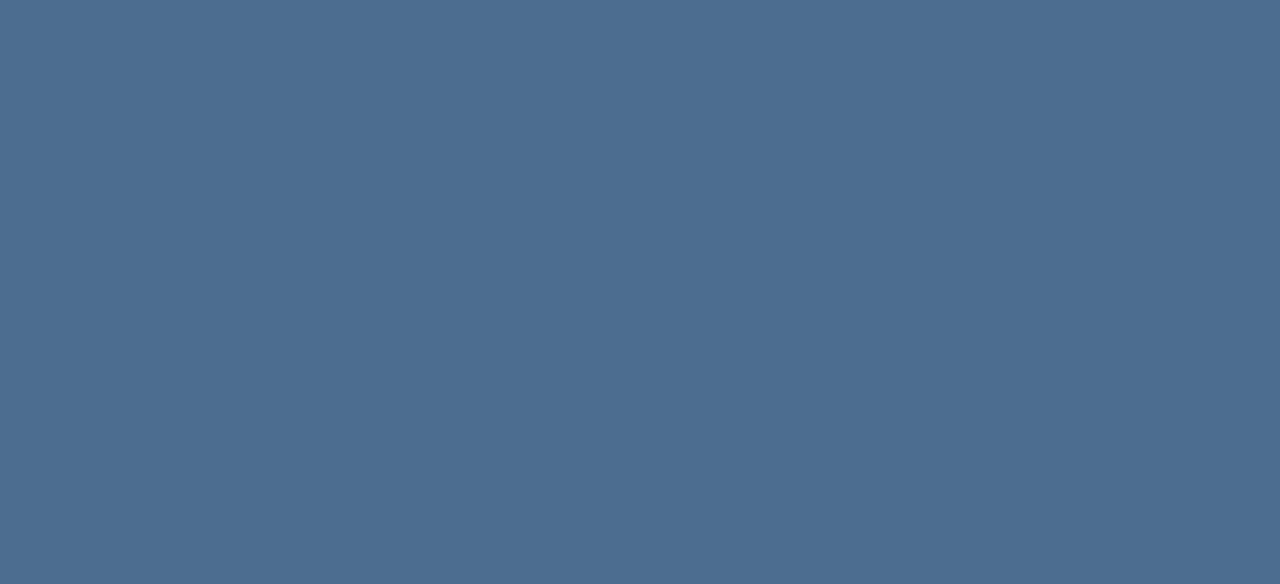
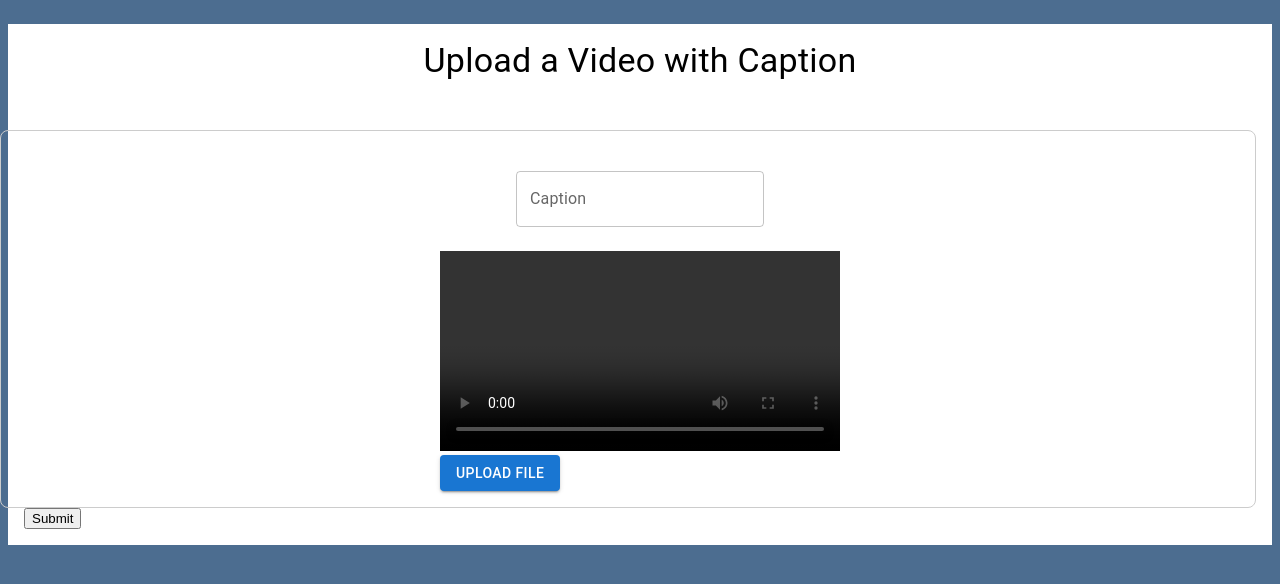
Before and after one commit to lredmo1/hack23, a React app: page /uploadContent in a window 1280 px wide. Before the commit this address had no page. Shown: the top 584 px of the page. Built offline with nearby package versions, Linux system fonts and the light colour scheme.

Commit message:
video uploads

```diff
--- a/client/App.jsx
+++ b/client/App.jsx
@@ -6,6 +6,8 @@ import UserProfile from "./containers/UserProfile";
 import DiscussionThreads from "./containers/DiscussionThreads";
 import HomePage from "./containers/HomePage";
 import LessonPost from "./components/LessonPost";
+import TeachingContainer from "./containers/TeachingContainer";
+import UploadContent from "./containers/UploadContent";
 
 const App = () => {
   return (
@@ -15,6 +17,8 @@ const App = () => {
         <Route path="/profile" element={<UserProfile />} />
         <Route path="/threads" element={<DiscussionThreads />} />
         <Route path="/lesson" element={<LessonPost />} />
+        <Route path="/teaching" element={<TeachingContainer />} />
+        <Route path="/uploadContent" element={<UploadContent />} />
       </Routes>
     </BrowserRouter>
   );
--- a/client/containers/Home.js
+++ b/client/containers/Home.js
@@ -1,29 +1,59 @@
 import React, { useState } from "react";
-import Button from 'react-bootstrap/Button';
+import Button from "react-bootstrap/Button";
 import DiscussionThreads from "./DiscussionThreads";
 import HomePage from "./HomePage";
+import { Stack } from "@mui/material";
+import { Link } from "react-router-dom";
+import UserAvatar from "../components/common/UserAvatar";
 
 const Home = () => {
   const [intro, updateIntro] = useState("insert text here");
-  const imageUrl = 'https://res.cloudinary.com/dsioshcio/image/upload/v1699583151/image_5_hpfwic.png';
+  const imageUrl =
+    "https://res.cloudinary.com/dsioshcio/image/upload/v1699583151/image_5_hpfwic.png";
 
   return (
     <div id="app">
-      <img src={imageUrl} alt="logo" />
+      <Stack
+        direction={"row"}
+        justifyContent={"space-between"}
+        alignItems={"center"}
+        spacing={2}
+      >
+        <img src={imageUrl} alt="logo" />
+
+        <Stack
+          direction={"row"}
+          justifyContent={"space-between"}
+          alignItems={"center"}
+          spacing={2}
+        >
+          <Link to="/profile" style={{color:"white", textDecoration:"none"}}>
+            <div style={{display:"flex",flexDirection:"column",justifyContent:"center",alignItems:"center"}}>
+              <UserAvatar name={"user"} />
+              <div>Profile</div>
+            </div>
+          </Link>
+        </Stack>
+      </Stack>
       <p>{intro}</p>
 
       {/* Button with color EBCD54 */}
-      <Button variant="primary" style={{ backgroundColor: "#EBCD54", width: "200px", height: "200px" }}>
+      <Button
+        variant="primary"
+        style={{ backgroundColor: "#EBCD54", width: "200px", height: "200px" }}
+      >
         LEARN
       </Button>
 
       {/* Button with color #273D0E */}
-      <Button variant="secondary" style={{ backgroundColor: "#273D0E", width: "200px", height: "200px" }}>
+      <Button
+        variant="secondary"
+        style={{ backgroundColor: "#273D0E", width: "200px", height: "200px" }}
+      >
         TEACH
       </Button>
 
       <HomePage></HomePage>
-
     </div>
   );
 };
--- /dev/null
+++ b/client/containers/UploadContent.js
@@ -0,0 +1,103 @@
+import React, { useEffect, useState } from "react";
+import StandardHeader from "../components/common/StandardHeader";
+import { Button, Grid, TextField } from "@mui/material";
+import axios from "axios";
+
+function UploadContent() {
+  const [formdata, setFormdata] = useState({
+    caption: "",
+    upload: "",
+  });
+
+  const handleChange = async (e) => {
+    if (e.target.type === "file") {
+      console.log(e.target.files);
+      setFormdata({
+        ...formdata,
+        upload: e.target.files[0],
+      });
+    } else {
+      setFormdata({ ...formdata, [e.target.name]: e.target.value });
+    }
+  };
+  console.log(formdata);
+  const handleSubmit = async (e) => {
+    e.preventDefault();
+    try {
+      const formData = new FormData();
+      formData.append("video", formdata.upload);
+      const response = await axios.post("/api/uploads", formData);
+      console.log(response.data); // Assuming the response contains data
+
+      const entryResponse = await axios.post("/api/video-uploads", {
+        video: response.data.url,
+        caption: formdata.caption,
+      });
+      console.log(entryResponse.data);
+    } catch (error) {
+      console.error("An error occurred:", error);
+    }
+  };
+  return (
+    <div
+      elevation={3}
+      style={{ padding: 16, marginTop: 24, backgroundColor: "white" }}
+    >
+      <StandardHeader label={"Upload a Video with Caption"} />
+      <form onSubmit={handleSubmit}>
+        <Grid
+          container
+          spacing={3}
+          direction={"column"}
+          alignItems={"center"}
+          justifyContent={"center"}
+          style={{
+            border: "1px solid #ccc",
+            padding: 16,
+            marginTop: 16,
+            borderRadius: 8,
+          }}
+        >
+          <Grid item xs={12} md={6} marginVertical={20}>
+            <TextField
+              label="Caption"
+              name="caption"
+              type="text"
+              fullWidth
+              value={formdata.caption}
+              onChange={handleChange}
+            />
+          </Grid>
+          <Grid item xs={12} md={6}>
+            <div>
+              <video
+                style={{ width: "100%", height: "200px" }}
+                controls
+                src={
+                  formdata.upload === "" || formdata.upload === null
+                    ? null
+                    : URL.createObjectURL(formdata.upload)
+                }
+              />
+            </div>
+            <input
+              style={{ display: "none" }}
+              id="contained-button-file"
+              type="file"
+              accept="video/*"
+              onChange={handleChange}
+            />
+            <label htmlFor="contained-button-file">
+              <Button variant="contained" component="span">
+                Upload File
+              </Button>
+            </label>
+          </Grid>
+        </Grid>
+        <button type="submit">Submit</button>
+      </form>
+    </div>
+  );
+}
+
+export default UploadContent;
--- a/client/containers/UserProfile.js
+++ b/client/containers/UserProfile.js
@@ -1,6 +1,9 @@
 import React, { useState } from "react";
 import Grid from "@mui/material/Grid";
 import Paper from "@mui/material/Paper";
+import Typography from "@mui/material/Typography";
+import Avatar from "@mui/material/Avatar";
+import TextField from "@mui/material/TextField";
 
 import StandardHeader from "../components/common/StandardHeader";
 import UserAvatar from "../components/common/UserAvatar";
@@ -20,52 +23,59 @@ const UserProfile = () => {
     }));
   };
 
-  const updateFormData = (field, value) => {
-    setFormData((prevData) => ({
-      ...prevData,
-      [field]: value,
-    }));
-  };
 
   return (
     <Paper
       elevation={3}
-      className="mt-6 bg-white min-h-[80vh] rounded-md shadow-md p-4"
+      style={{ padding: 16, marginTop: 24, backgroundColor: "white" }}
     >
       <StandardHeader label={"Profile"} />
       <Grid
         container
         spacing={3}
-        className="border p-4 mt-4 py-8 rounded-md items-center justify-center"
+        direction={"column"}
+        alignItems={"center"}
+        justifyContent={"center"}
+        style={{
+          border: "1px solid #ccc",
+          padding: 16,
+          marginTop: 16,
+          borderRadius: 8,
+        }}
       >
         <Grid item xs={12} md={3}>
           <UserAvatar name={"user"} />
         </Grid>
-        <Grid item xs={12} md={9}>
-          <Grid container spacing={3} alignItems="center">
-            <Grid item xs={12} md={6}>
-              <ProfileInput
+        <Grid
+          direction={"column"}
+          alignItems={"center"}
+          justifyContent={"center"}
+          spacing={20}
+          item
+          xs={12}
+          md={9}
+        >
+
+            <Grid item xs={12} md={6} marginVertical={20}>
+              <TextField
                 label="Username"
                 name="userName"
                 type="text"
-                field={"userName"}
-                username={formData.userName}
-                updateFormData={updateFormData}
+                fullWidth
+                value={formData.userName}
                 onChange={handleChange}
-                formData={formData}
               />
             </Grid>
             <Grid item xs={12} md={6}>
-              <ProfileInput
-                formData={formData}
-                updateFormData={updateFormData}
+              <TextField
                 label="Email"
-                field={"email"}
                 name="email"
                 type="text"
+                fullWidth
+                value={formData.email}
                 onChange={handleChange}
               />
-            </Grid>
+
           </Grid>
         </Grid>
       </Grid>
```
Also changed, not shown: client/public/images/videoplaceholder.jpg (added), 1 other file (tests, documents, lock files or other folders).
